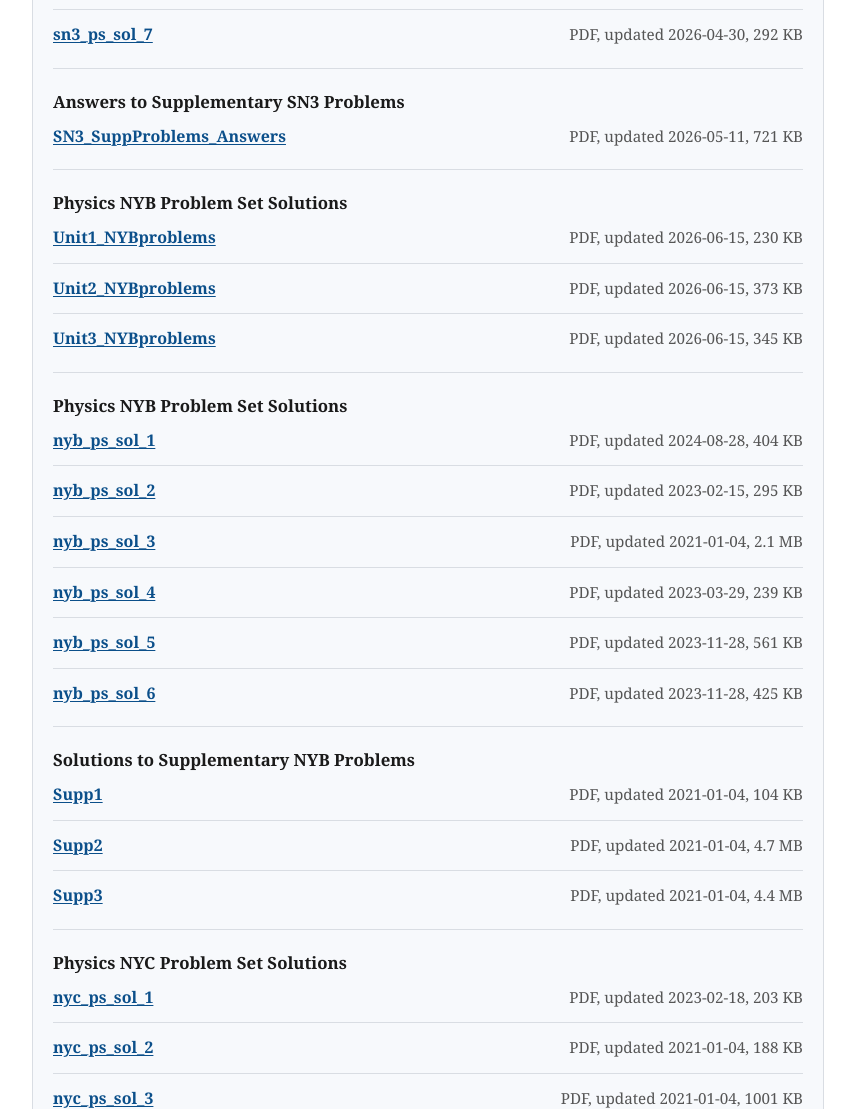
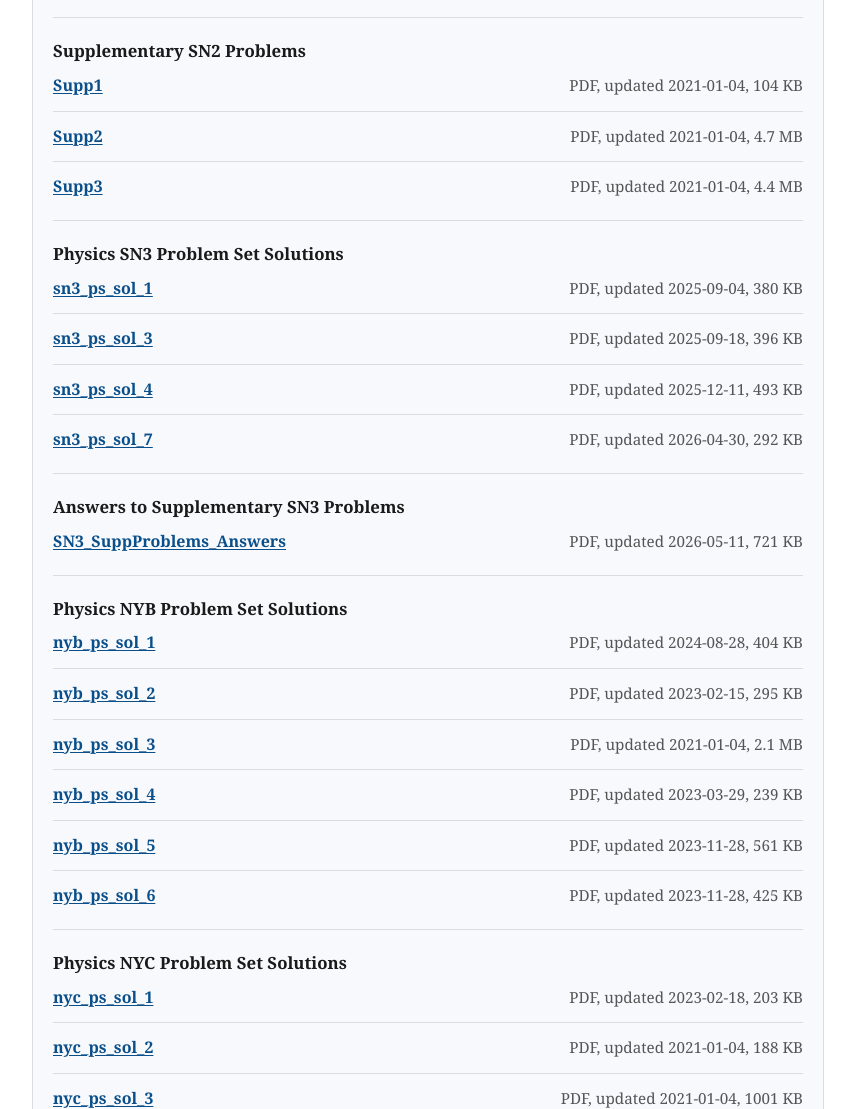
Before and after one commit to GitHubGreg/john-abbott-college-physics-public-website-files, a website: page docs/index.html in a window 1280 px wide. Shown: the part 2049-3158 px from the top of the page, without its empty margins (212-1067 px from the left). Drawn offline with Linux system fonts and the light colour scheme.

Commit message:
Update public files (2026-06-20 21:17:34 EDT)

```diff
--- a/docs/index.html
+++ b/docs/index.html
@@ -131,6 +131,24 @@
     <h3>Physics SN2 Problem Set Solutions</h3>
 <ul>
     <li>
+      <a href="files/problem-set-solutions/sn2/caroline-youtube-problems/unit1nybproblems.pdf">Unit1_NYBproblems</a>
+      <span>PDF, updated 2026-06-15, 230 KB</span>
+    </li>
+    <li>
+      <a href="files/problem-set-solutions/sn2/caroline-youtube-problems/unit2nybproblems.pdf">Unit2_NYBproblems</a>
+      <span>PDF, updated 2026-06-15, 373 KB</span>
+    </li>
+    <li>
+      <a href="files/problem-set-solutions/sn2/caroline-youtube-problems/unit3nybproblems.pdf">Unit3_NYBproblems</a>
+      <span>PDF, updated 2026-06-15, 345 KB</span>
+    </li>
+  </ul>
+  </div>
+
+  <div class="subsection">
+    <h3>Physics SN2 Problem Set Solutions</h3>
+<ul>
+    <li>
       <a href="files/problem-set-solutions/sn2/sn2pssol1.pdf">SN2_ps_sol_1</a>
       <span>PDF, updated 2026-02-26, 569 KB</span>
     </li>
@@ -153,6 +171,24 @@
     <li>
       <a href="files/problem-set-solutions/sn2/sn2pssol6.pdf">SN2_ps_sol_6</a>
       <span>PDF, updated 2026-02-26, 324 KB</span>
+    </li>
+  </ul>
+  </div>
+
+  <div class="subsection">
+    <h3>Supplementary SN2 Problems</h3>
+<ul>
+    <li>
+      <a href="files/problem-set-solutions/sn2/supplementary/supp1.pdf">Supp1</a>
+      <span>PDF, updated 2021-01-04, 104 KB</span>
+    </li>
+    <li>
+      <a href="files/problem-set-solutions/sn2/supplementary/supp2.pdf">Supp2</a>
+      <span>PDF, updated 2021-01-04, 4.7 MB</span>
+    </li>
+    <li>
+      <a href="files/problem-set-solutions/sn2/supplementary/supp3.pdf">Supp3</a>
+      <span>PDF, updated 2021-01-04, 4.4 MB</span>
     </li>
   </ul>
   </div>
@@ -193,24 +229,6 @@
     <h3>Physics NYB Problem Set Solutions</h3>
 <ul>
     <li>
-      <a href="files/problem-set-solutions/nyb/caroline-youtube-problems/unit1nybproblems.pdf">Unit1_NYBproblems</a>
-      <span>PDF, updated 2026-06-15, 230 KB</span>
-    </li>
-    <li>
-      <a href="files/problem-set-solutions/nyb/caroline-youtube-problems/unit2nybproblems.pdf">Unit2_NYBproblems</a>
-      <span>PDF, updated 2026-06-15, 373 KB</span>
-    </li>
-    <li>
-      <a href="files/problem-set-solutions/nyb/caroline-youtube-problems/unit3nybproblems.pdf">Unit3_NYBproblems</a>
-      <span>PDF, updated 2026-06-15, 345 KB</span>
-    </li>
-  </ul>
-  </div>
-
-  <div class="subsection">
-    <h3>Physics NYB Problem Set Solutions</h3>
-<ul>
-    <li>
       <a href="files/problem-set-solutions/nyb/nybpssol1.pdf">nyb_ps_sol_1</a>
       <span>PDF, updated 2024-08-28, 404 KB</span>
     </li>
@@ -233,24 +251,6 @@
     <li>
       <a href="files/problem-set-solutions/nyb/nybpssol6.pdf">nyb_ps_sol_6</a>
       <span>PDF, updated 2023-11-28, 425 KB</span>
-    </li>
-  </ul>
-  </div>
-
-  <div class="subsection">
-    <h3>Solutions to Supplementary NYB Problems</h3>
-<ul>
-    <li>
-      <a href="files/problem-set-solutions/nyb/supplementary/supp1.pdf">Supp1</a>
-      <span>PDF, updated 2021-01-04, 104 KB</span>
-    </li>
-    <li>
-      <a href="files/problem-set-solutions/nyb/supplementary/supp2.pdf">Supp2</a>
-      <span>PDF, updated 2021-01-04, 4.7 MB</span>
-    </li>
-    <li>
-      <a href="files/problem-set-solutions/nyb/supplementary/supp3.pdf">Supp3</a>
-      <span>PDF, updated 2021-01-04, 4.4 MB</span>
     </li>
   </ul>
   </div>
```
Also changed, not shown: docs/manifest.json, 10 other files.
